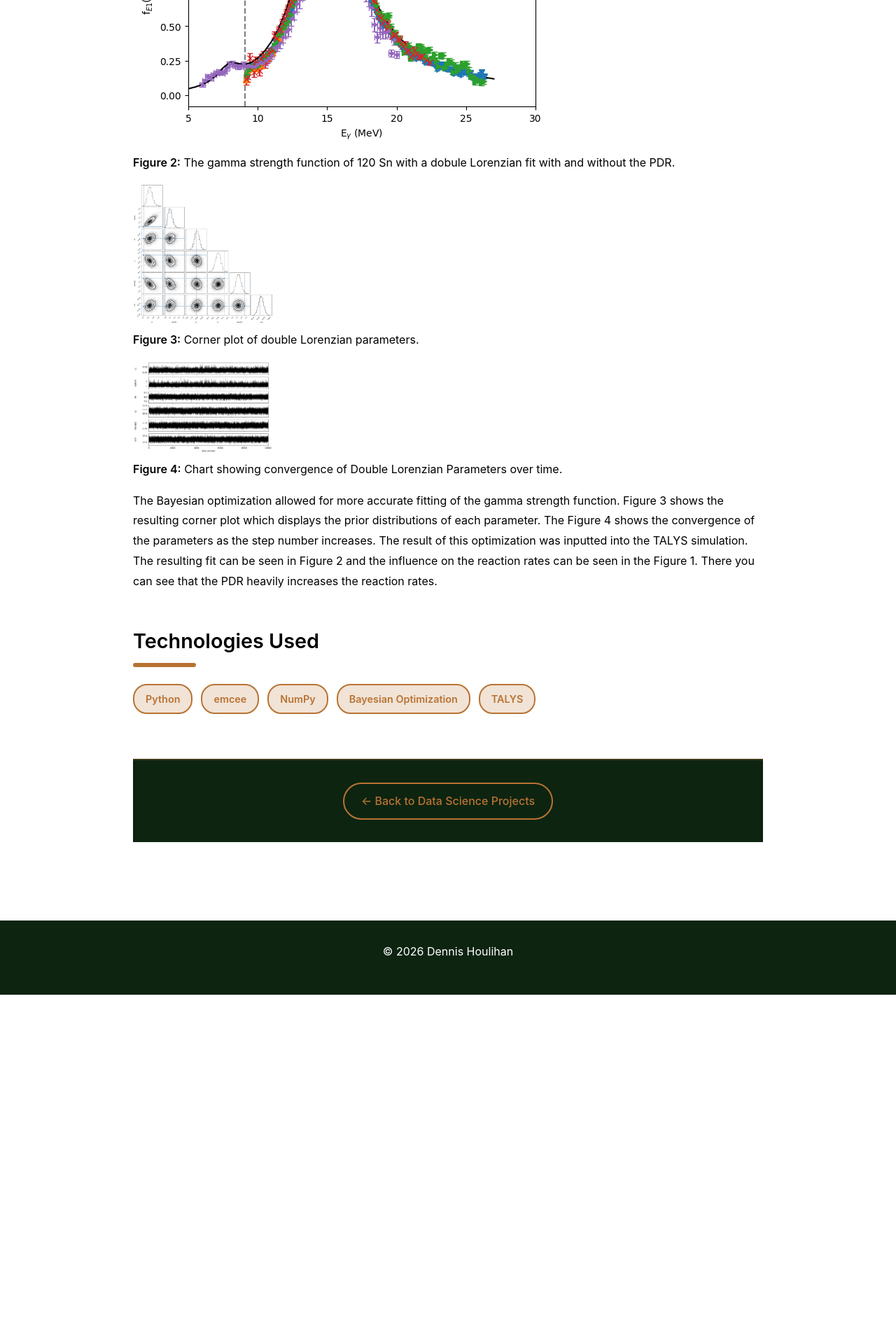
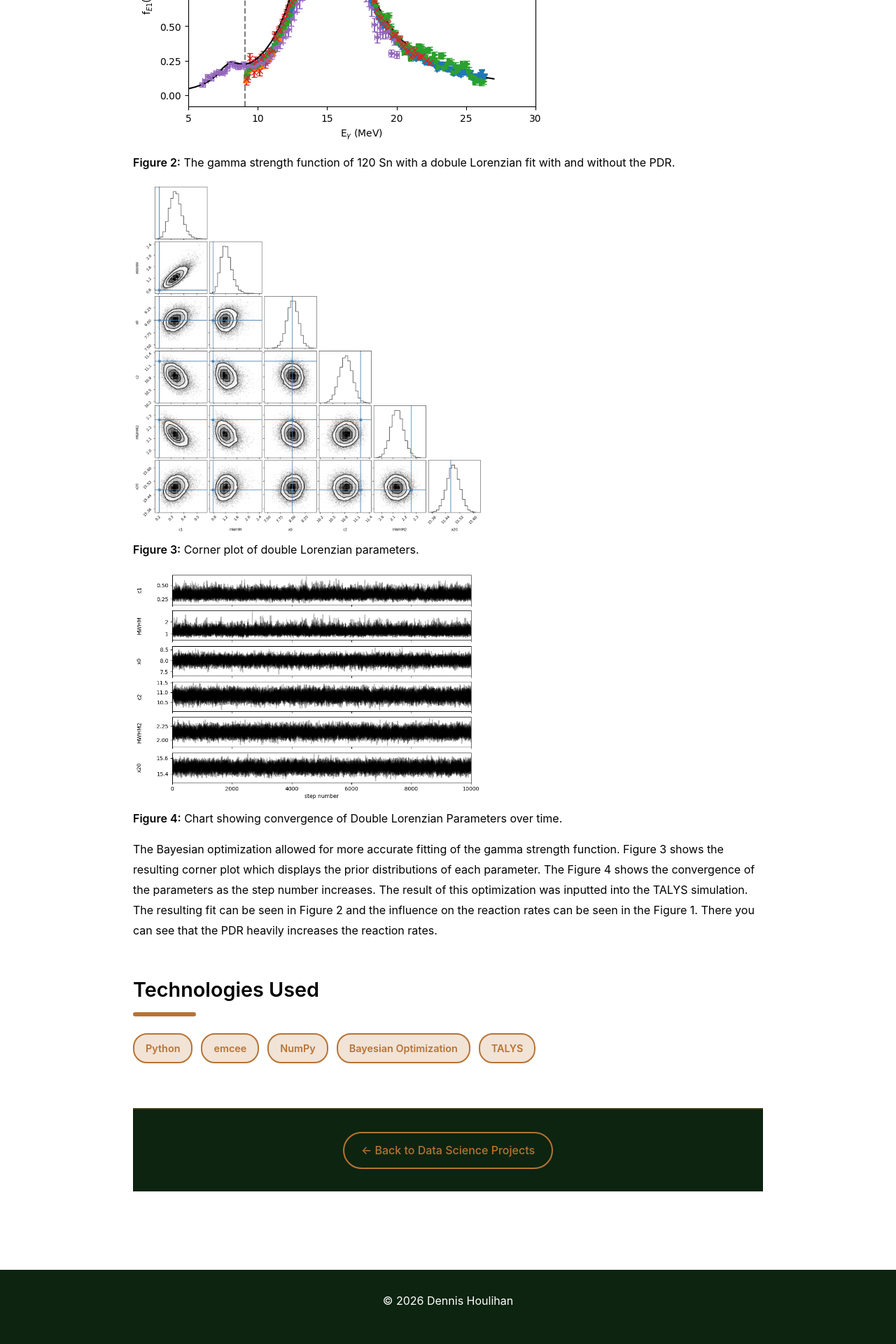
Before and after one commit to DJHoulihan/DJHoulihan.github.io, a Jekyll site: the page built from Data Science Projects/talys.html, in a window 1280 px wide. Shown: the part 2128-4048 px from the top of the page at 70% size. Built offline with Jekyll 4.4.1, drawn with Linux system fonts in a browser that asks for light colours; before the commit the page ends 3549 px from its top, so only the background shows below that.

Commit message:
changing size of talys plots

```diff
--- a/Data Science Projects/talys.html
+++ b/Data Science Projects/talys.html
@@ -70,11 +70,11 @@ title: Bayesian-Optimized HDBSCAN Clustering
       <p class="image-caption"><strong>Figure 2:</strong> The gamma strength function of 120 Sn with a dobule Lorenzian fit with and without the PDR.</p>
     </div>
     <div class="project-image">
-      <img src="/assets/images/emceecorner.png" style="width: 200px; height: auto;" alt="corner plot">
+      <img src="/assets/images/emceecorner.png" style="width: 500px; height: auto;" alt="corner plot">
       <p class="image-caption"><strong>Figure 3:</strong> Corner plot of double Lorenzian parameters.</p>
     </div>
     <div class="project-image">
-      <img src="/assets/images/emceeparamchart.png" style="width: 200px; height: auto;" alt="HDBSCAN clustering results visualization">
+      <img src="/assets/images/emceeparamchart.png" style="width: 500px; height: auto;" alt="HDBSCAN clustering results visualization">
       <p class="image-caption"><strong>Figure 4:</strong> Chart showing convergence of Double Lorenzian Parameters over time.</p>
     </div>
     <p>
```
